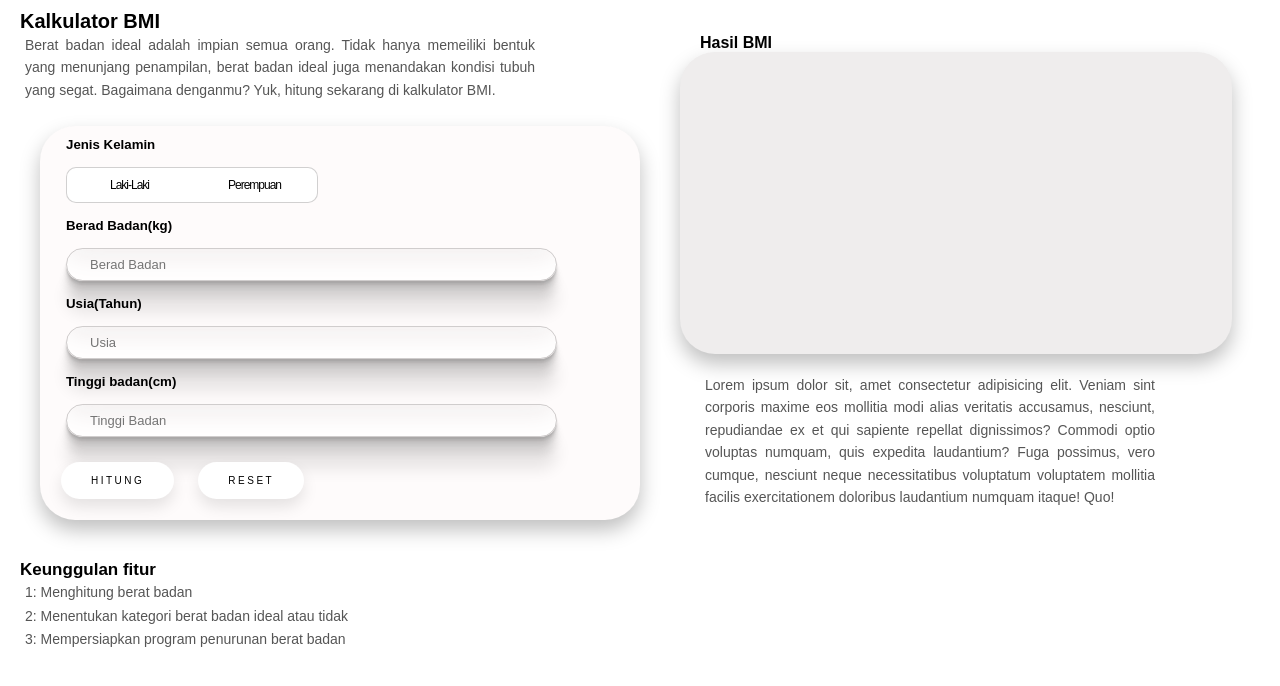
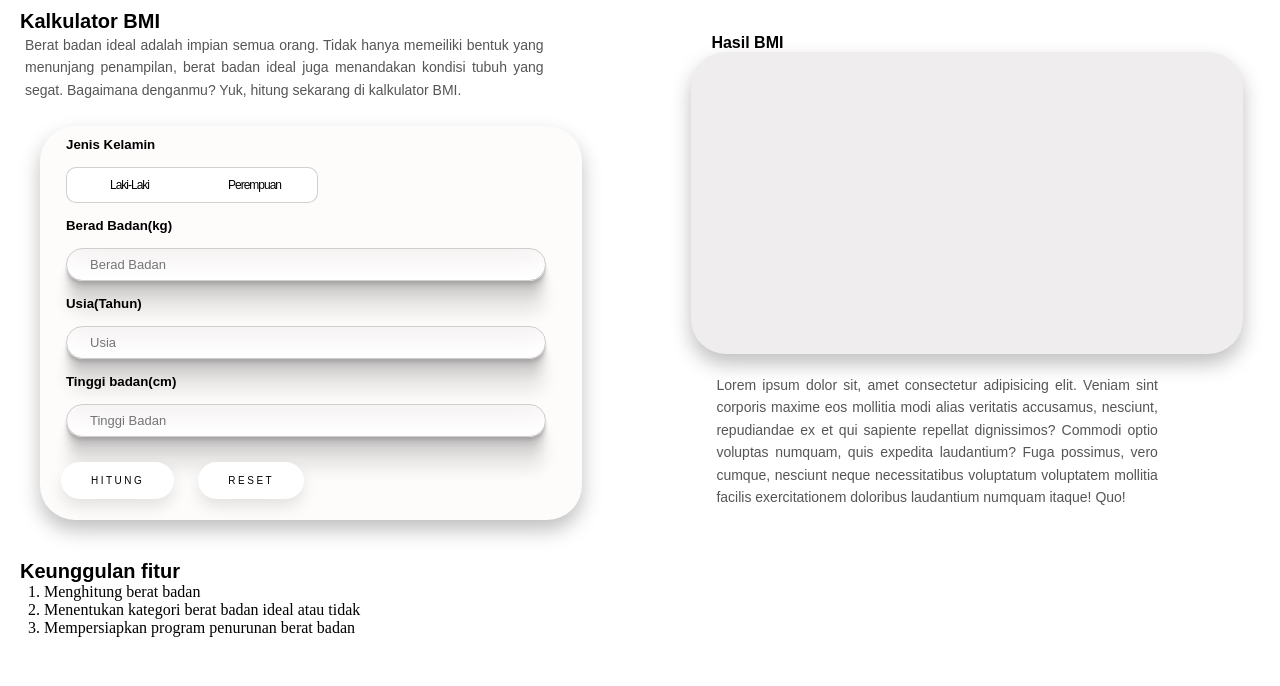
Before and after one commit to revou-fundamental-course/5-aug-24-putra23795, a plain HTML site: page index.html in a window 1280 px wide. Drawn offline with Linux system fonts and the light colour scheme.

Commit message:
tata letak

```diff
--- a/css/style.css
+++ b/css/style.css
@@ -6,6 +6,8 @@ html,
 
 main {
   display: flex;
+  width: 100%;
+  height: auto;
 }
 
 /* Header */
@@ -24,7 +26,7 @@ p {
   color: #555;
   text-align: justify;
   margin: 1px 25px;
-  max-width: 75%;
+  width: 75%;
 }
 
 /* Content */
@@ -36,7 +38,19 @@ p {
   border: 1px solid transparent;
   box-shadow: 0px 10px 20px rgba(0, 0, 0, 0.25);
   border-radius: 35px;
-  max-width: 600px;
+  max-width: 65vh;
+}
+
+/* Responsif */
+@media (max-width: 760px) {
+  h1,
+  p,
+  .container,
+  .radio-input,
+  .input,
+  button {
+    width: 100%;
+  }
 }
 
 /* radio */
@@ -116,7 +130,7 @@ input[type="number"]::-webkit-outer-spin-button {
   padding: 8px 23px;
   font-size: 13px;
   border-radius: 50px;
-  width: 85%;
+  width: 60vh;
   box-sizing: border-box;
   color: #979797;
   box-shadow: rgb(255, 254, 254) 0px -23px 25px 0px inset,
@@ -162,24 +176,15 @@ button:active {
   transform: translateY(-1px);
 }
 
-.container-section2 .judul {
-  font-weight: bold;
-}
 
-.container-section2 div p {
-  margin-left: 40px;
-}
-
-.header .header-1 {
-  font-family: Arial, Helvetica, sans-serif;
-  font-size: 17px;
-  margin-left: 20px;
-  margin-top: 10px;
+.content-ul{
+  margin-left: 44px;
 }
 
 /* Content, output */
-.container-output{
+.container-output {
   max-width: 600px;
+  width: 100%;
 }
 
 .container-output h1 {
@@ -187,7 +192,6 @@ button:active {
   margin-top: 1px;
   display: flex;
   align-items: center;
-
 }
 
 .output {
@@ -204,7 +208,7 @@ button:active {
   align-items: center;
 }
 
-.container-output p{
+.container-output p {
   font-family: Arial, Helvetica, sans-serif;
   font-size: 14px;
   line-height: 1.6;
--- a/index.html
+++ b/index.html
@@ -29,21 +29,11 @@
             <h5>Jenis Kelamin</h5>
             <div class="radio-input">
               <label>
-                <input
-                  value="value-1"
-                  name="value-radio"
-                  id="value-1"
-                  type="radio"
-                />
+                <input value="value-1" name="value-radio" id="value-1" type="radio"/>
                 <span>Laki-Laki</span>
               </label>
               <label>
-                <input
-                  value="value-2"
-                  name="value-radio"
-                  id="value-2"
-                  type="radio"
-                />
+                <input value="value-2" name="value-radio" id="value-2" type="radio"/>
                 <span>Perempuan</span>
               </label>
               <span class="selection"></span>
@@ -53,32 +43,17 @@
             <div class="container-input">
               <div>
                 <h5>Berad Badan(kg)</h5>
-                <input
-                  placeholder="Berad Badan"
-                  class="input"
-                  name="number"
-                  type="number"
-                />
+                <input placeholder="Berad Badan" class="input" name="number" type="number"/>
               </div>
 
               <div>
                 <h5>Usia(Tahun)</h5>
-                <input
-                  placeholder="Usia"
-                  class="input"
-                  name="number"
-                  type="number"
-                />
+                <input placeholder="Usia" class="input" name="number" type="number"/>
               </div>
 
               <div>
                 <h5>Tinggi badan(cm)</h5>
-                <input
-                  placeholder="Tinggi Badan"
-                  class="input"
-                  name="number"
-                  type="number"
-                />
+                <input placeholder="Tinggi Badan" class="input" name="number" type="number"/>
               </div>
             </div>
 
@@ -92,11 +67,15 @@
 
         <article>
           <header class="header">
-            <h5 class="header-1">Keunggulan fitur</h5>
+            <h1 class="header-1">Keunggulan fitur</h1>
           </header>
-          <p>1: Menghitung berat badan</p>
-          <p>2: Menentukan kategori berat badan ideal atau tidak</p>
-          <p>3: Mempersiapkan program penurunan berat badan</p>
+       <div class="content-ul">
+        <ol type="1">
+          <li>Menghitung berat badan</li>
+          <li>Menentukan kategori berat badan ideal atau tidak</li>
+          <li>Mempersiapkan program penurunan berat badan</li>
+        </ol>
+       </div>
         </article>
       </aside>
 
```
